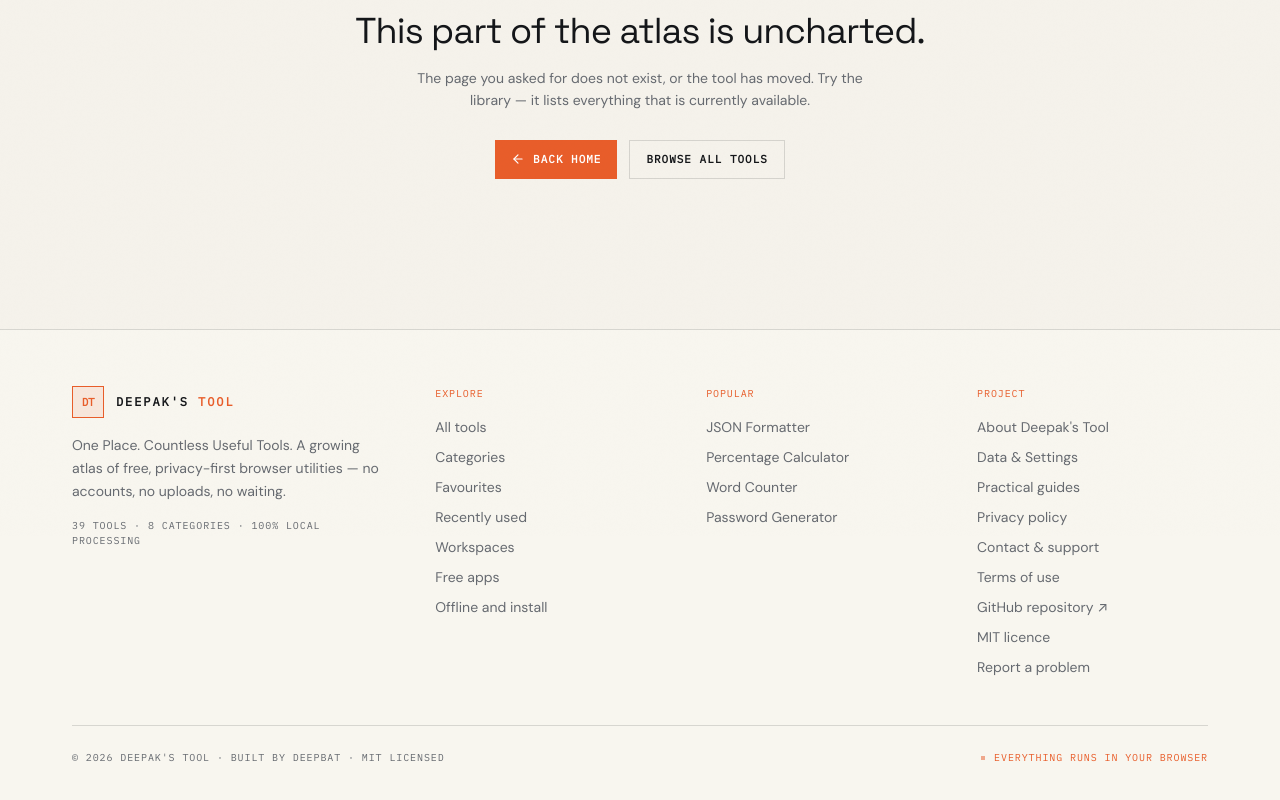
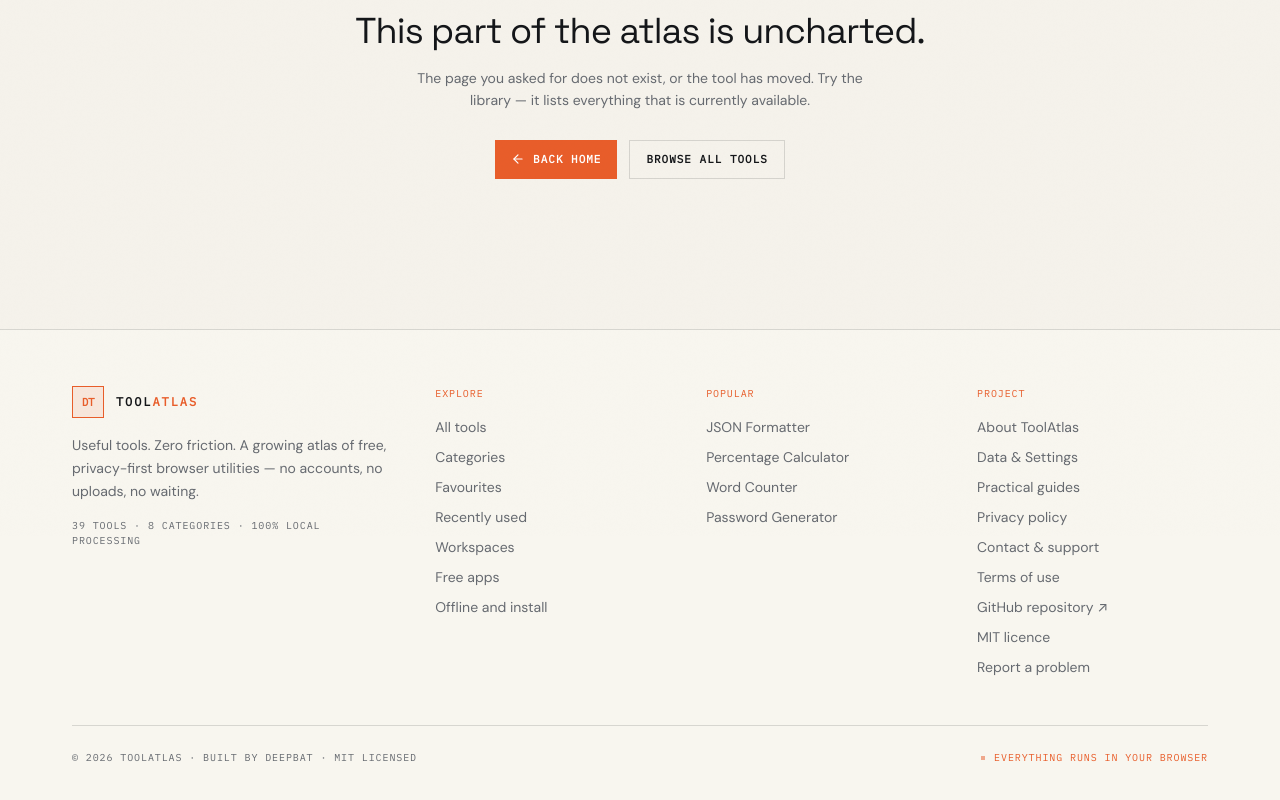
Before and after one commit to deepbat/toolatlas, a React (Vite) app: page /tmp/pvc-home.png in a window 1280 px wide. Shown: the part 264-1064 px from the top of the page. Built offline with nearby package versions, Linux system fonts and the light colour scheme.

Commit message:
Rebrand navigation and footer as ToolAtlas

```diff
--- a/src/components/Layout.tsx
+++ b/src/components/Layout.tsx
@@ -21,13 +21,13 @@ function navClass({ isActive }: { isActive: boolean }): string {
 
 function Brand() {
   return (
-    <Link to="/" className="flex shrink-0 items-center gap-3" aria-label="Deepak's Tool home">
+    <Link to="/" className="flex shrink-0 items-center gap-3" aria-label="ToolAtlas home">
       <span className="relative flex h-8 w-8 items-center justify-center border border-accent bg-accent/10">
         <span className="font-mono text-[11px] font-semibold tracking-tight text-accent">DT</span>
       </span>
       <span className="hidden flex-col gap-1 leading-none min-[340px]:flex">
         <span className="font-mono text-[12px] font-semibold uppercase tracking-wide2 text-fg">
-          Deepak's <span className="text-accent">Tool</span>
+          Tool<span className="text-accent">Atlas</span>
         </span>
       </span>
     </Link>
@@ -61,7 +61,7 @@ function Footer() {
           <div>
             <Brand />
             <p className="mt-4 max-w-xs text-sm leading-relaxed text-muted">
-              One Place. Countless Useful Tools. A growing atlas of free, privacy-first browser
+              Useful tools. Zero friction. A growing atlas of free, privacy-first browser
               utilities — no accounts, no uploads, no waiting.
             </p>
             <p className="mt-4 font-mono text-[10px] uppercase tracking-label text-muted">
@@ -95,7 +95,7 @@ function Footer() {
           <div>
             <h3 className="label text-accent">Project</h3>
             <ul className="mt-4 space-y-2.5 text-sm text-muted">
-              <li><Link className="transition hover:text-accent" to="/about">About Deepak's Tool</Link></li>
+              <li><Link className="transition hover:text-accent" to="/about">About ToolAtlas</Link></li>
               <li><Link className="transition hover:text-accent" to="/settings">Data & Settings</Link></li>
               <li><Link className="transition hover:text-accent" to="/guides">Practical guides</Link></li>
               <li><Link className="transition hover:text-accent" to="/privacy">Privacy policy</Link></li>
@@ -121,7 +121,7 @@ function Footer() {
         </div>
 
         <div className="mt-12 flex flex-col items-start justify-between gap-3 border-t border-line pt-6 font-mono text-[10px] uppercase tracking-label text-muted sm:flex-row sm:items-center">
-          <p>© {year} Deepak's Tool · Built by deepbat · MIT licensed</p>
+          <p>© {year} ToolAtlas · Built by deepbat · MIT licensed</p>
           <p className="flex items-center gap-2 text-accent">
             <span className="h-1.5 w-1.5 animate-pulse-dot bg-accent" aria-hidden="true" />
             Everything runs in your browser
@@ -231,7 +231,7 @@ export default function Layout() {
               target="_blank"
               rel="noreferrer"
               className="hidden h-8 w-8 items-center justify-center border border-line text-muted transition hover:border-accent hover:text-accent sm:flex"
-              aria-label="Deepak's Tool on GitHub"
+              aria-label="ToolAtlas on GitHub"
             >
               <Github className="h-3.5 w-3.5" />
             </a>
```
